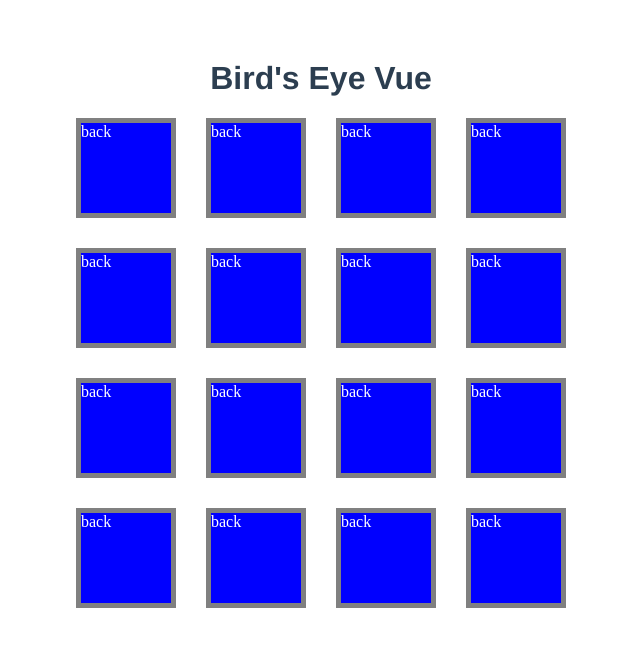
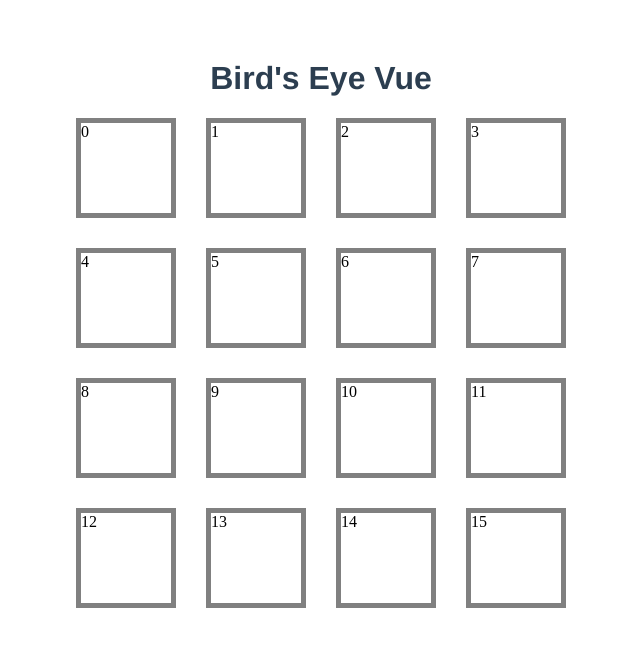
Before and after one commit to arielbot/birds-eye-vue, a Vue app: page / in a window 1280 px wide. Shown: the top 646 px of the page, without its empty margins (319-959 px from the left). Built offline with nearby package versions, Linux system fonts and the light colour scheme.

Commit message:
refactor: switch card and app to use composition api

```diff
--- a/src/App.vue
+++ b/src/App.vue
@@ -2,8 +2,11 @@
   <div class="container">
     <h1 id="app">Bird's Eye Vue</h1>
     <section class="main-board">
-      <Card v-for="item in size" :key="item"
-      />
+     <Card
+      v-for="(card, index) in cardList"
+      :key="`card-${index}`"
+      :value="card"
+    />
     </section>
   </div>
 </template>
@@ -11,18 +14,19 @@
 <script>
 import Card from './components/Card'
 export default {
-
-  // duplicate card component
-  data () {
-    return {
-      size: 16
-    }
-  },
-
   name: 'App',
   components: {
     Card
   },
+  setup() {
+    const cardList = []
+    for (let i = 0; i < 16; i++) {
+      cardList.push(i)
+    }
+    return {
+      cardList
+    }
+  }
 
 }
 </script>
--- a/src/components/Card.vue
+++ b/src/components/Card.vue
@@ -1,20 +1,21 @@
-
 <script>
 export default {
-
+  props: {
+    value: {
+      type: Number,
+      required: true
+    }
+  }
 }
 </script>
+
 <template>
   <div class="card">
-    <div class="card-face is-front">
-      font
-    </div>
-    <div class="card-face is-back">
-      back
-    </div>
+    {{ value }}
   </div>
 </template>
-<style scoped>
+
+<style>
   .card {
     border: 5px solid gray;
     position: relative;
```
